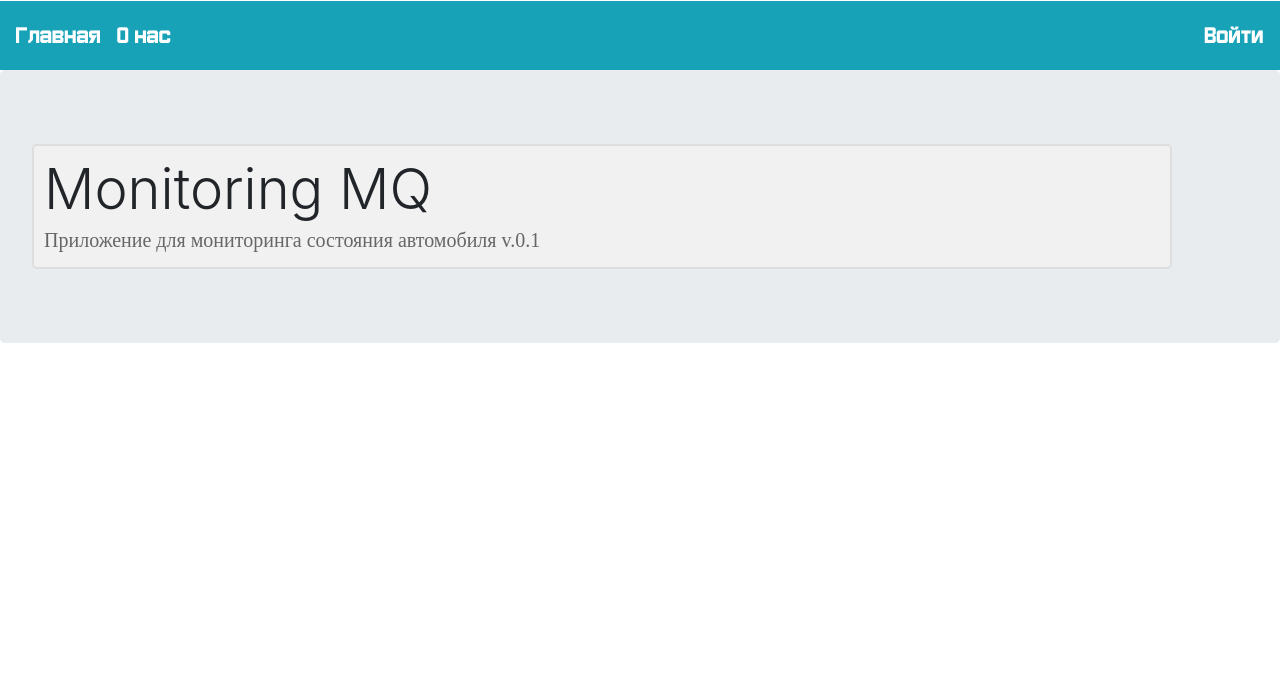
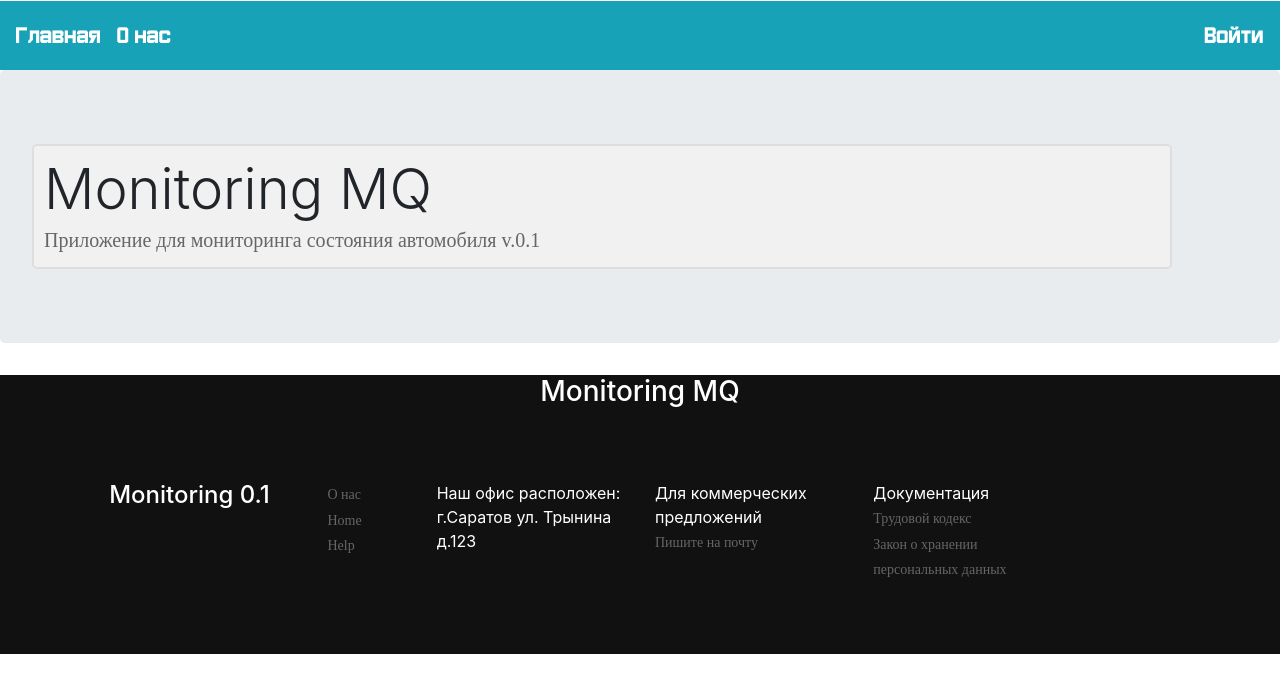
Before and after one commit to KrasnovDenis/TrackTruck-UI, a React (Create React App) app: page /about in a window 1280 px wide. Shown: the top 692 px of the page. Built offline with nearby package versions, Linux system fonts and the light colour scheme.

Commit message:
added new pages and footer

```diff
--- a/src/common/About.js
+++ b/src/common/About.js
@@ -1,15 +1,20 @@
 import React, {Component} from 'react';
+import Footer from "./Footer";
+import {Container} from "reactstrap";
 
 class About extends Component {
 
     render() {
         return (
-            <div className="jumbotron">
-                <div className="container">
-                    <h1 className="display-4">Monitoring MQ</h1>
-                    <p className="lead">Приложение для мониторинга состояния автомобиля <strong>v.0.1</strong></p>
+            <Container fluid="true">
+                <div className="jumbotron">
+                    <div className="container">
+                        <h1 className="display-4">Monitoring MQ</h1>
+                        <p className="lead">Приложение для мониторинга состояния автомобиля <strong>v.0.1</strong></p>
+                    </div>
                 </div>
-            </div>
+                <Footer/>
+            </Container>
         );
     }
 }
--- a/src/common/Footer.js
+++ b/src/common/Footer.js
@@ -1,18 +1,68 @@
 import React, {Component} from "react";
 import {Col, Container, Row} from "reactstrap";
+import {Link} from "react-router-dom";
 
 class Footer extends Component {
 
     render() {
         return (
-            <Container fluid="true" style={{backgroundColor: "#444", color: '#fff'}}>
+            <Container fluid="true"
+                       style={{position: "relative", backgroundColor: "#111", color: '#fff', zIndex: "10"}}>
                 <Row>
                     <Col style={{textAlign: "center"}}>
-                        <h3>Monitoring Now!</h3>
+                        <h3>Monitoring MQ</h3>
                         <br/>
-                        <h4>Приложение для отслеживания состояния автомобиля</h4>
+                        <br/>
+                        <br/>
+                    </Col>
+                    <br/>
+                    <br/>
+                    <br/>
+                </Row>
+                <Row>
+                    <Col sm="1"/>
+                    <Col sm="2">
+                        <h4>Monitoring 0.1</h4>
+                    </Col>
+                    <Col sm="1">
+                        <div>
+                            <Link to="/about">
+                                О нас
+                            </Link>
+                        </div>
+                        <div>
+                            <Link to="/">
+                                Home
+                            </Link>
+                        </div>
+                        <div>
+                            <Link to="/help">
+                                Help
+                            </Link>
+                        </div>
+                    </Col>
+                    <Col sm="2">Наш офис расположен: г.Саратов ул. Трынина д.123</Col>
+                    <Col sm="2">Для коммерческих предложений
+                        <br/>
+                        <a href="mailto:Elo.1972@yandex.ru?subject=Monitoring MQ"> Пишите на почту </a>
+                    </Col>
+                    <Col sm="2">
+                        Документация
+                        <div>
+                            <Link to="http://www.consultant.ru/document/cons_doc_LAW_34683/">
+                                Трудовой кодекс
+                            </Link>
+                        </div>
+                        <div>
+                            <Link to="https://digital.gov.ru/ru/personaldata/">
+                                Закон о хранении персональных данных
+                            </Link>
+                        </div>
                     </Col>
                 </Row>
+                <br/>
+                <br/>
+                <br/>
             </Container>
 
         );
--- a/src/common/NotFound.js
+++ b/src/common/NotFound.js
@@ -1,14 +1,20 @@
 import React from 'react';
 import '../style/components/NotFound.css';
 import {Col, Container, Row} from "reactstrap";
+import Footer from "./Footer";
 
 export function NotFound() {
     return (
+        <div>
             <Container className="NotFound">
                 <Row>
-                    <Col><h1>Страницы не существует</h1></Col>
+                    <Col>
+                        <h1>Страницы не существует</h1>
+                    </Col>
                 </Row>
             </Container>
+            <Footer/>
+        </div>
     );
 
 }
--- a/src/customer/Feedback.js
+++ b/src/customer/Feedback.js
@@ -5,6 +5,7 @@ import {Col, Container, Row} from "reactstrap";
 import '../style/components/customer/Feedback.css';
 import supportAvatar from '../style/images/icons/support-avatar.png';
 import companyAvatar from '../style/images/icons/company-logo.png';
+import Footer from "../common/Footer";
 
 class Feedback extends Component {
     render() {
@@ -45,6 +46,7 @@ class Feedback extends Component {
                        </Row>
                    </Container>
                 </div>
+                <Footer/>
             </div>
         )
     }
--- a/src/customer/HelpPage.js
+++ b/src/customer/HelpPage.js
@@ -3,6 +3,7 @@ import {SideBar} from "../common/SideBar";
 import {setUpSideBar} from "./PrivateArea";
 import {Col, Container, Row} from "reactstrap";
 import torqueSettings from '../style/images/torque.png'
+import Footer from "../common/Footer";
 
 class HelpPage extends Component {
 
@@ -49,12 +50,13 @@ class HelpPage extends Component {
                         <Row>
                             <Col/>
                             <Col>
-                                <img src={torqueSettings} width="300px" alt="torque image"/>
+                                <img src={torqueSettings} width="300px" alt="torque"/>
                             </Col>
                             <Col/>
                         </Row>
                     </Container>
                 </div>
+                <Footer/>
             </div>
         );
     }
--- a/src/customer/PrivateArea.js
+++ b/src/customer/PrivateArea.js
@@ -3,6 +3,7 @@ import {SideBar} from "../common/SideBar";
 import '../style/pages/Customer.css';
 import {Col, Container, Row} from "reactstrap";
 import compLogo from "../style/images/icons/company-logo.png";
+import Footer from "../common/Footer";
 
 class PrivateArea extends Component{
     render () {
@@ -44,6 +45,7 @@ class PrivateArea extends Component{
                         </Row>
                     </Container>
                 </div>
+                <Footer/>
             </div>
         )
     }
--- a/src/customer/RoadMap.js
+++ b/src/customer/RoadMap.js
@@ -42,7 +42,7 @@ class RoadMap extends Component{
                         <Row>
                             <Col/>
                             <Col>
-                                <img src={roadmap} width="300px" alt="roadmap image"/>
+                                <img src={roadmap} width="300px" alt="roadmap"/>
                             </Col>
                             <Col/>
                         </Row>
--- a/src/customer/Statistics.js
+++ b/src/customer/Statistics.js
@@ -2,14 +2,16 @@ import React, {Component} from 'react';
 import {SideBar} from "../common/SideBar";
 import {setUpSideBar} from "./PrivateArea";
 import {Col, Container, Row} from "reactstrap";
+import Footer from "../common/Footer";
 
-class Statistics extends Component{
+class Statistics extends Component {
 
-    render(){
+    render() {
         const sideBarItems = setUpSideBar();
         return (
+            <div>
                 <div className="content-customer">
-                <SideBar menuItems = {sideBarItems}/>
+                    <SideBar menuItems={sideBarItems}/>
                     <Container>
                         <Row>
                             <Col>
@@ -25,7 +27,8 @@ class Statistics extends Component{
                         </Row>
                     </Container>
                 </div>
-
+                <Footer/>
+            </div>
         );
     }
 
```
Lines whose indentation alone changed are shown as unchanged.
